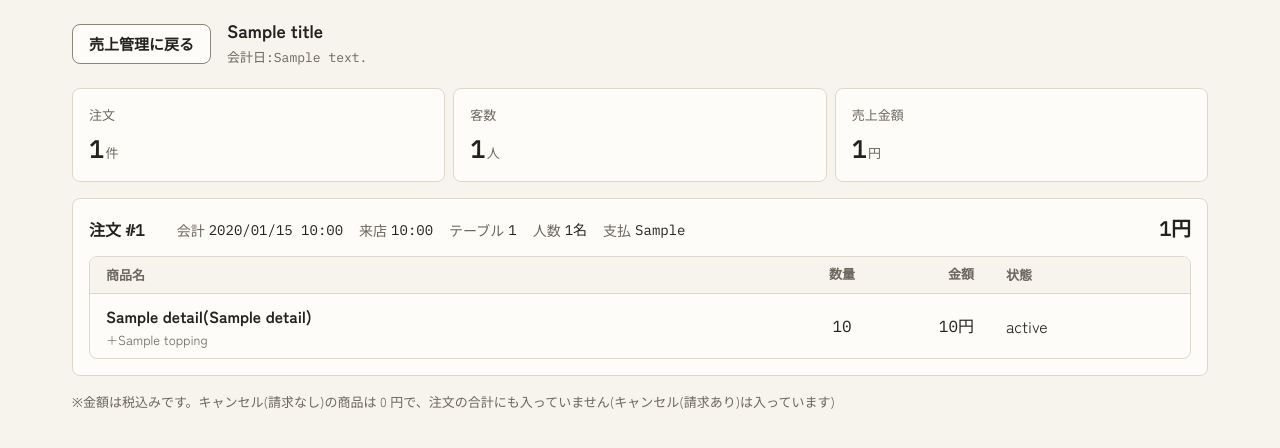
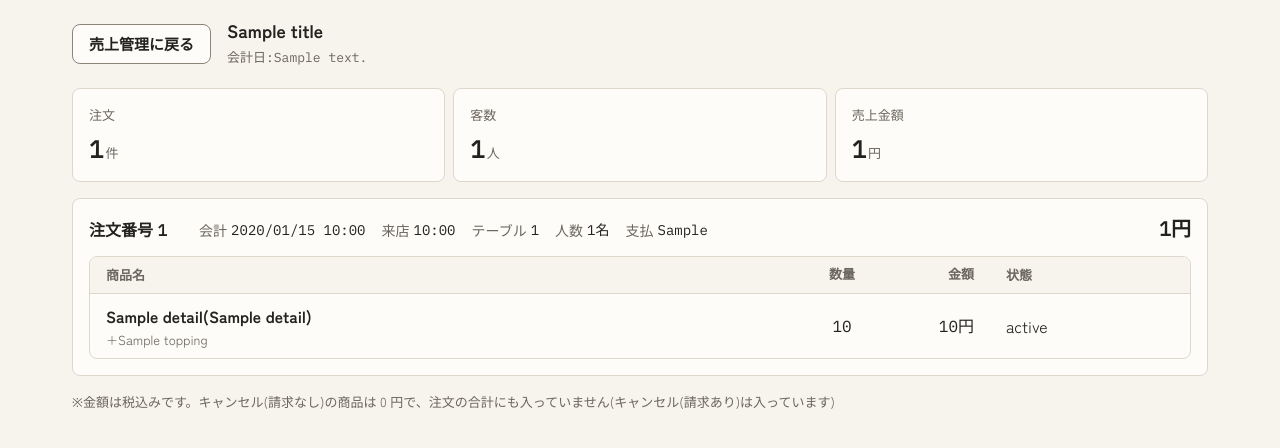
Before and after one commit to 25JZ0113/G08OrderSystem, a Java web app: template src/main/webapp/WEB-INF/views/adminSalesOrders.jsp in a window 1280 px wide. Shown: the part 85-533 px from the top of the page. Run offline with Tomcat 11, a stand-in JSP engine, Linux system fonts and the light colour scheme; the template is opened without the code that fills it: most values are stand-ins (such as "Sample title", 1, 10 or a date in 2020); data that the repository does not hold is empty; some libraries are stand-ins or nearby versions.

Commit message:
注文一覧の見出しを「注文 #11」から「注文番号 11」にする
「#」の後ろの数字が何か分かりにくいので、設計書(10 章)と同じ「注文番号」と書く。

Co-Authored-By: Claude Opus 5.5 <noreply@anthropic.com>
Claude-Session: https://claude.ai/code/session_019ueXVnULS78uKn79G9g5uk

```diff
--- a/src/main/webapp/WEB-INF/views/adminSalesOrders.jsp
+++ b/src/main/webapp/WEB-INF/views/adminSalesOrders.jsp
@@ -59,7 +59,7 @@
             <li class="sales-order">
               <%-- 注文の情報 --%>
               <div class="sales-order-head">
-                <p class="sales-order-id">注文 <span class="sales-order-num">#${o.id}</span></p>
+                <p class="sales-order-id">注文番号 <span class="sales-order-num">${o.id}</span></p>
                 <dl class="sales-order-meta">
                   <div><dt>会計</dt><dd><fmt:formatDate value="${o.paymentDatetime}" pattern="yyyy/MM/dd HH:mm" /></dd></div>
                   <div><dt>来店</dt><dd><fmt:formatDate value="${o.visitDatetime}" pattern="HH:mm" /></dd></div>
```
